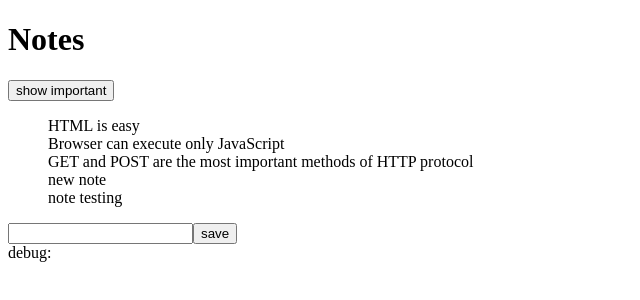
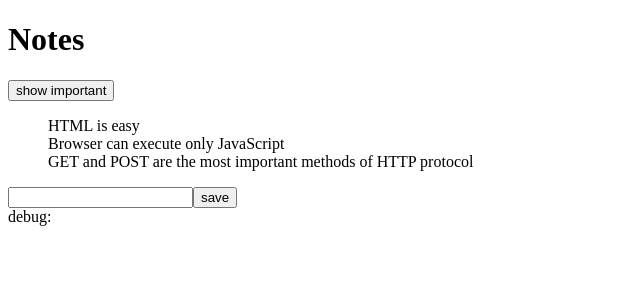
Before and after one commit to filmverse/-Part-2b-Communicating-with-server, a React (Create React App) app in the folder part1b/: page / in a window 1280 px wide. Shown: the top 300 px of the page, without its empty margins (0-640 px from the left). Built offline with nearby package versions, Linux system fonts and the light colour scheme; data requests are answered from the project's data file.

Commit message:
add note functionality has been added

```diff
--- a/part1b/db.json
+++ b/part1b/db.json
@@ -17,18 +17,6 @@
       "content": "GET and POST are the most important methods of HTTP protocol",
       "date": "2022-1-17T19:20:14.298Z",
       "important": true
-    },
-    {
-      "content": "new note",
-      "date": "2023-01-21T22:01:02.184Z",
-      "important": false,
-      "id": 4
-    },
-    {
-      "content": "note testing",
-      "date": "2023-01-21T22:01:14.417Z",
-      "important": false,
-      "id": 5
     }
   ]
 }
--- a/part1b/src/App.js
+++ b/part1b/src/App.js
@@ -22,7 +22,7 @@ const App = () => {
     const noteObject = {
       content: newNote,
       date: new Date().toISOString(),
-      important: Math.random < 0.5,
+      important: Math.random() < 0.5,
     }
     axios.post('http://localhost:3001/notes', noteObject).then(
       response => {
```
